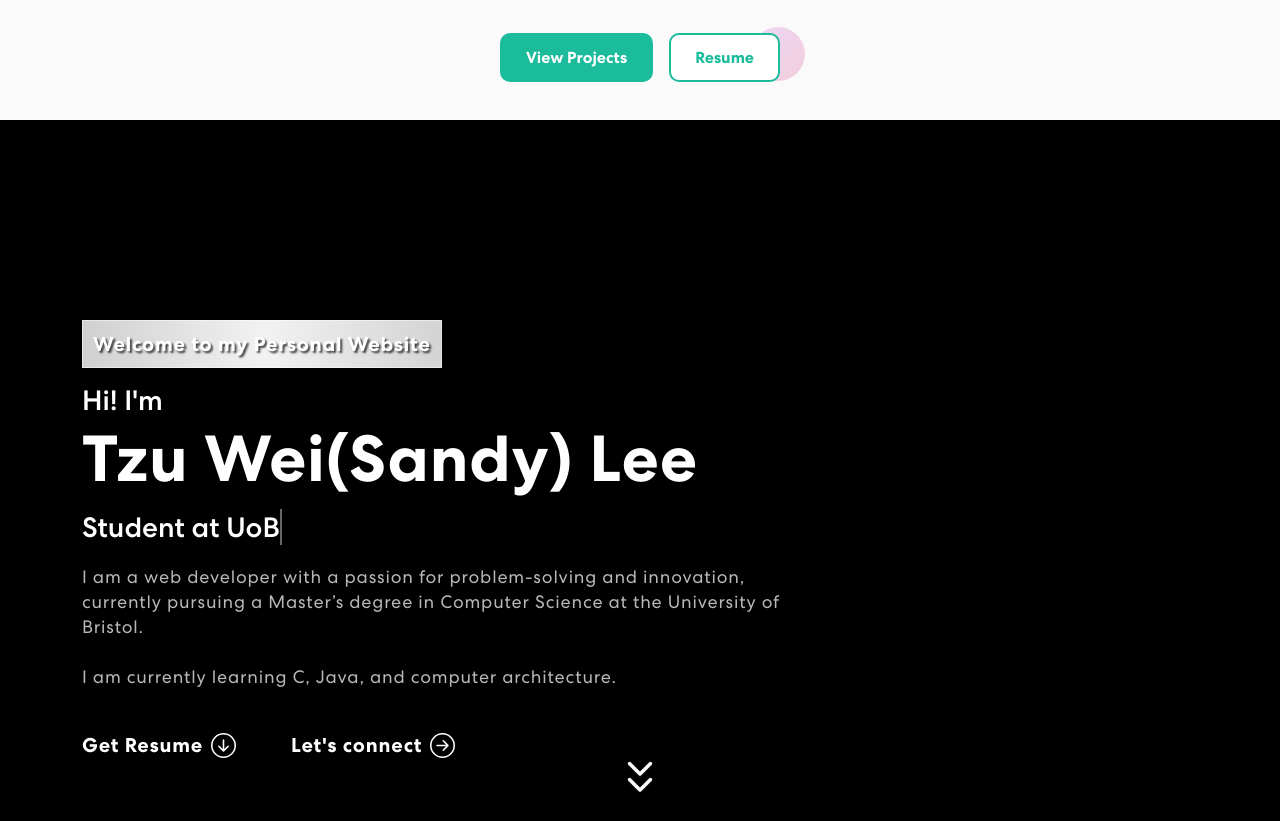
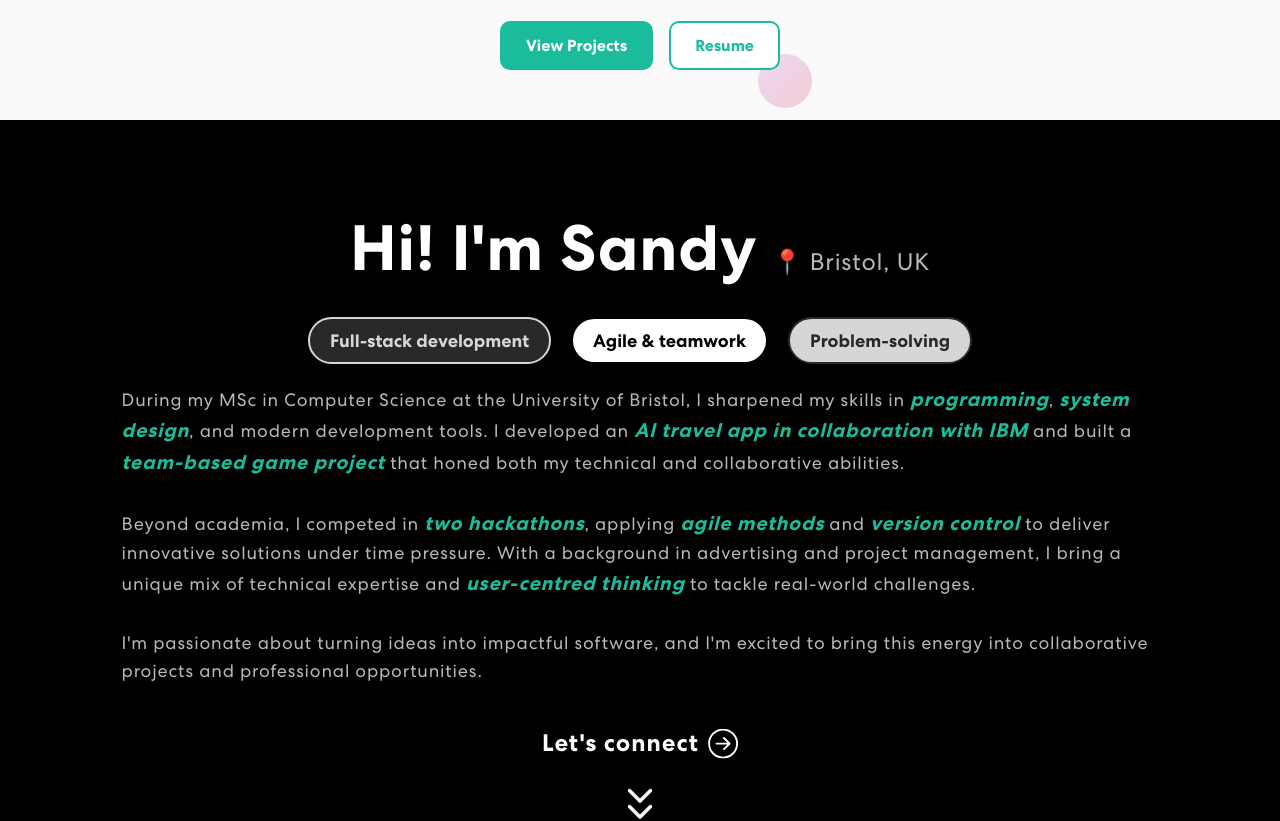
Before and after one commit to ssweilee/Personal-Website, a React (Vite) app: page / in a window 1280 px wide. Shown: the part 680-1501 px from the top of the page. Built offline with nearby package versions, Linux system fonts and the light colour scheme; no server answers.

Commit message:
rebranding about section

```diff
--- a/src/App.css
+++ b/src/App.css
@@ -134,11 +134,6 @@ p.danger {
 #dark nav.navbar .navbar-toggler-icon:focus {
   border-bottom: 2px solid #fff;
 }
-#dark .about .tagline {
-  background: linear-gradient(90.21deg, rgba(255, 255, 255, 0.8) -5.91%, rgba(255, 255, 255, 0.95) 50.7%, rgba(255, 255, 255, 0.8) 111.58%);
-  border: 1px solid rgba(255, 255, 255, 0.5);
-  text-shadow: 2px 2px 2px rgba(0, 0, 0, 0.7);
-}
 #dark .txt-rotate > .wrap {
   border-right: 0.08em solid #666;
 }
@@ -263,12 +258,6 @@ p.danger {
 #light nav.navbar .navbar-toggler-icon,
 #light nav.navbar .navbar-toggler-icon:focus {
   border-bottom: 2px solid #121212;
-}
-#light .about .tagline {
-  background: linear-gradient(90.21deg, rgba(0, 0, 0, 0.8) -5.91%, rgba(0, 0, 0, 0.95) 50.7%, rgba(0, 0, 0, 0.8) 111.58%);
-  border: 1px solid rgba(0, 0, 0, 0.5);
-  text-shadow: 2px 2px 2px rgba(255, 255, 255, 0.7);
-  color: #fff;
 }
 #light .txt-rotate > .wrap {
   border-right: 0.08em solid #fff;
@@ -476,8 +465,8 @@ span .navbar-text {
   width: 100%;
   display: flex;
   justify-content: center;
-  margin-bottom: 1.5rem;
-  margin-top: 2vh;
+  margin-bottom: 0.5rem;
+  margin-top: 1vh;
 }
 
 .hero-main-visual {
@@ -842,37 +831,95 @@ nav.navbar .navbar-toggler[aria-expanded="true"] .navbar-toggler-icon {
 
 /* About Css */
 .about {
-  margin-top: 0;
-  padding: 200px 0 150px 0;
+  text-align: center;
+  padding: clamp(60px, 12vh, 120px) 5% clamp(60px, 10vh, 150px) 5%;
+  position: relative;
 }
-.about .tagline {
-  font-weight: 700;
-  letter-spacing: 0.8px;
-  padding: 8px 10px;
-  font-size: 20px;
-  margin-bottom: 16px;
-  display: inline-block;
+.about-content {
+  display: flex;
+  flex-direction: column;
+  align-items: center;
+  justify-content: center;
+  text-align: center;
+  width: 100%;
+  max-width: 1200px;
+  padding: 0 5%;
+  box-sizing: border-box;
 }
 .about h1 {
-  font-size: 65px;
+  font-size: clamp(32px, 5vw, 65px);
   font-weight: 700;
   letter-spacing: 0.8px;
   line-height: 1;
   margin-bottom: 20px;
   display: block;
 }
+/*
+.about h3.rotating-text {
+  font-size: clamp(18px, 2.5vw, 28px);
+  font-weight: 500;
+  margin-bottom: clamp(8px, 1vw, 40px);
+  min-height: 32px;
+  white-space: nowrap;
+}
+  */
+.intro-header {
+  display: flex;
+  align-items: baseline;
+  gap: 10px;
+  justify-content: center;
+}
+.name-location {
+  display: flex;
+  justify-content: center;
+  position: relative;
+  align-items:last baseline;
+  gap: 15px;
+  margin-bottom: 8px;
+}
+.name-location h1 {
+  font-size: clamp(32px, 5vw, 65px);
+  white-space: nowrap;
+  margin: 0;
+  line-height: 1;
+}
+.name-location .location {
+  margin-left: auto;
+  font-size: clamp(16px, 2.5vw, 24px);
+  font-weight: 400;
+  white-space: nowrap;
+}
 .about p {
-  font-size: 18px;
+  font-size: clamp(14px, 1.5vw, 18px);
+  width: 100%;
   letter-spacing: 0.8px;
   line-height: 1.5em;
-  width: 96%;
-  line-height: 25px;
   margin-top: 20px;
 }
-.about .links {
+.about .intro {
+  text-align: left;
+  line-height: 1.6;
+}
+.about .highlight {
+  font-weight: 600;
+  color: #1ABC9C;
+  font-style: italic;
+}
+.about .link {
   display: flex;
-  flex-direction: row;
-  gap: 55px;
+  flex-wrap: wrap;
+  justify-content: center;
+  margin-top: clamp(10px, 3vw, 30px);
+  font-size: clamp(16px, 2vw, 20px);
+  animation: pulse 5s infinite;
+}
+@keyframes pulse {
+  0%, 100% {
+    transform: scale(1);
+  }
+  50% {
+    transform: scale(1.25);
+  }
 }
 .about a {
   text-decoration: none;
@@ -880,7 +927,7 @@ nav.navbar .navbar-toggler[aria-expanded="true"] .navbar-toggler-icon {
 .about button {
   font-weight: 700;
   font-size: 20px;
-  margin-top: 40px;
+  margin-top: clamp(6px, 3vh, 10px);
   letter-spacing: 0.8px;
   display: flex;
   align-items: center;
@@ -895,11 +942,37 @@ nav.navbar .navbar-toggler[aria-expanded="true"] .navbar-toggler-icon {
 .about button:hover svg {
   margin-left: 25px;
 }
-.about .align-items-center .scroll-down {
-  font-size: 28px;
+.about-tags.rotating-tags {
   display: flex;
   justify-content: center;
-  margin-top: 5px;
+  gap: 15px;
+  gap: clamp(10px, 2vw, 20px);
+  margin-top: clamp(5px, 1vw, 15px);
+  flex-wrap: wrap;
+}
+.about-tags.rotating-tags .tag {
+  background-color: #FFF;
+  color: #000;
+  border: 2px solid #000;
+  padding: clamp(6px, 1vw, 8px) clamp(12px, 2vw, 20px);
+  font-size: clamp(14px, 1.5vw, 18px);
+  border-radius: 50px;
+  font-weight: 600;
+  transition: all 0.3s ease-in-out;
+}
+.about-tags.rotating-tags .tag.active {
+  background-color: black;
+  color: white;
+  border: 2px solid #FFF;
+}
+.about-tags .tag:hover {
+  transform: scale(1.05);
+}
+.about .scroll-down {
+  font-size: clamp(20px, 4vw, 28px);
+  margin-top: clamp(15px, 3vw, 35px);
+  display: flex;
+  justify-content: center;
 }
 .about .scroll-down svg {
   cursor: pointer;
@@ -916,11 +989,47 @@ nav.navbar .navbar-toggler[aria-expanded="true"] .navbar-toggler-icon {
     transform: translateY(20px);
   }
 }
-@media (max-width: 767px) {
-  .about {
-    padding-top: 160px;
+
+@media (max-width: 1200px) {
+  .about h1 {
+    font-size: clamp(32px, 6vw, 55px);
+  }
+
+  .about h3.rotating-text {
+    font-size: clamp(16px, 4vw, 24px);
+    margin-bottom: clamp(8px, 2.5vw, 20px);
+  }
+
+  .about p.intro {
+    font-size: clamp(14px, 1.8vw, 16px);
   }
 }
+@media (max-width: 768px) {
+  .about h1 {
+    font-size: clamp(24px, 8vw, 40px);
+  }
+  .name-location .location {
+    font-size: clamp(12px, 4vw, 18px);
+  }
+  .about h3.rotating-text {
+    font-size: clamp(14px, 5vw, 20px);
+    margin-bottom: clamp(6px, 3vw, 15px);
+  }
+  .about p.intro {
+    font-size: clamp(13px, 3vw, 15px);
+  }
+  .about-tags .tag {
+    font-size: clamp(10px, 2.5vw, 12px);
+    padding: clamp(4px, 1.5vw, 10px) clamp(8px, 2vw, 14px);
+  }
+  .about .links button {
+    font-size: clamp(14px, 3vw, 18px);
+  }
+  .about .scroll-down {
+    font-size: clamp(18px, 4vw, 24px);
+  }
+}
+
 /* Skills Css */
 .skill {
   padding: 0 0 100px 0;
--- a/src/components/About.jsx
+++ b/src/components/About.jsx
@@ -7,14 +7,15 @@ import { HashLink } from 'react-router-hash-link'
 import {
   BrowserRouter as Router
 } from "react-router-dom";
-import { links } from '../constants/links'
 
 function About() {
+    {/*
+
     const [ isDeleting, setIsDeleting ] = useState(false)
     const [ text, setText ] = useState('')
     const [ delta, setDelta ] = useState(100 - Math.random() * 100)
     const [ index, setIndex ] = useState(0);
-    const toRotate = [ "Web Developer", "Student at UoB", "Advertising Strategist" ]
+    const toRotate = [ "Full-Stack Developer", "User-Centred Thinker", "Problem Solver" ]
     const period = 1500
 
     useEffect(() => {
@@ -45,31 +46,67 @@ function About() {
             setDelta(100)
         }
     }
+    */}
+
+    const tags = ["Full-stack development", "Agile & teamwork", "Problem-solving"];
+    const [activeIndex, setActiveIndex] = useState(0);
+    const period = 2000;
+
+    useEffect(() => {
+        const interval = setInterval(() => {
+            setActiveIndex(prev => (prev + 1) % tags.length);
+        }, period);
+
+        return () => clearInterval(interval);
+    }, []);
 
     return (
         <Router>
             <section className="about" id="about">
-                <Container>
-                    <Row className="align-items-center">
-                        <Col xs={12} md={10} xl={8}>
-                            <span className="tagline">Welcome to my Personal Website</span>
-                            <h3>Hi! I&apos;m</h3>
-                            <h1><span>Tzu Wei(Sandy) Lee</span></h1>
-                            <h3><span className="txt-rotate" data-period="1000" data-rotate='[ "Web Developer", "Student at UoB", "Advertising Strategist" ]'><span className="wrap">{text}</span></span></h3>
-                            <p>I am a web developer with a passion for problem-solving and innovation, currently pursuing a Master’s degree in Computer Science at the University of Bristol.<br></br><br></br>I am currently learning C, Java, and computer architecture.</p>
-                            <div className="links">
-                                <a href={links.resume} target="_blank" rel="noopener noreferrer"><button>Get Resume<ArrowDownCircle size={25} /></button></a>
+                <Container fluid style={{ maxWidth: '1200px', padding: '0 5%' }}>
+                    <Row className="justify-content-center">
+                        <Col xs={12} className="about-content">
+                            <div className="name-location">
+                                <h1>Hi! I&apos;m Sandy</h1>
+                                <p className="location">📍 Bristol, UK</p>
+                            </div>
+                            <div className="about-tags rotating-tags">
+                            {tags.map((tag, index) => (
+                                <span
+                                key={index}
+                                className={`tag ${activeIndex === index ? 'active' : ''}`}
+                                >
+                                {tag}
+                                </span>
+                            ))}
+                            </div>
+                            {/*
+                                <div className="intro-header">
+                                <h3 className="rotating-text">
+                                    <span className="wrap">{text}</span>
+                                </h3>
+                            </div>
+                            */}
+
+                            <p className="intro">
+                                During my MSc in Computer Science at the University of Bristol, I sharpened my skills in <span className="highlight">programming</span>, <span className="highlight">system design</span>, and modern development tools. I developed an <span className="highlight">AI travel app in collaboration with IBM</span> and built a <span className="highlight">team-based game project</span> that honed both my technical and collaborative abilities.
+                                <br /><br />
+                                Beyond academia, I competed in <span className="highlight">two hackathons</span>, applying <span className="highlight">agile methods</span> and <span className="highlight">version control</span> to deliver innovative solutions under time pressure. With a background in advertising and project management, I bring a unique mix of technical expertise and <span className="highlight">user-centred thinking</span> to tackle real-world challenges.
+                                <br /><br />
+                                I&apos;m passionate about turning ideas into impactful software, and I&apos;m excited to bring this energy into collaborative projects and professional opportunities.
+                            </p>
+                            <div className="link">
                                 <HashLink to="#connect">
                                     <button className="connect" onClick={() => console.log('connect')}>Let&apos;s connect <ArrowRightCircle size={25} /></button>
                                 </HashLink>
                             </div>
-                        </Col>
                             <div className="scroll-down">
                                 <HashLink smooth to="#skills">
                                     <span><FontAwesomeIcon className="scroll-down-icon1" icon={faChevronDown} /></span>
                                     <span><FontAwesomeIcon className="scroll-down-icon2" icon={faChevronDown} /></span>
                                 </HashLink>
                             </div>
+                        </Col>
                     </Row>
                 </Container>
             </section>
```
